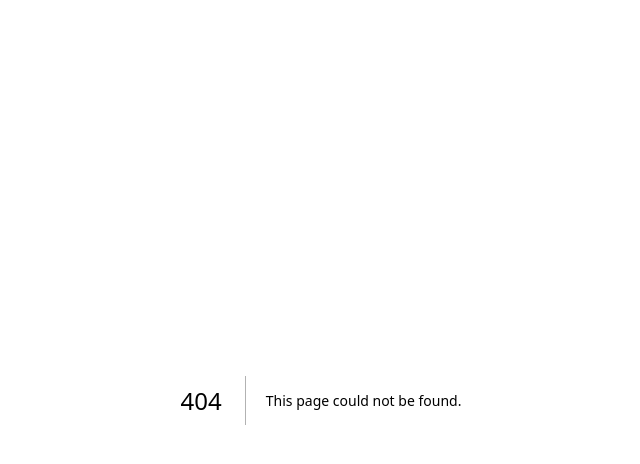
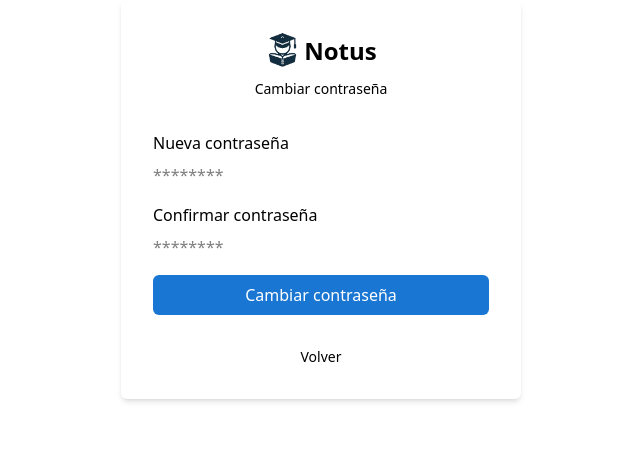
Before and after one commit to thecoderbutcher/notus, a Next.js app: page /new-password in a window 1280 px wide. Before the commit this address had no page. Shown: the top 464 px of the page, without its empty margins (319-959 px from the left). Built offline with nearby package versions, Linux system fonts and the light colour scheme.

Commit message:
feat: add auth new password

```diff
--- /dev/null
+++ b/app/(auth)/new-password/action/new-password.ts
@@ -0,0 +1,42 @@
+'use server';
+import * as z from 'zod';
+import { NewPasswordSchema } from '@/schemas';
+import { getPasswordResetTokenByToken } from '@/app/(auth)/lib/reset-password-token';
+import { getUserByEmail } from '@/app/(auth)/lib/user';
+import bcrypt from 'bcryptjs';
+import { db } from '@/lib/db';
+
+export const newPassword = async (
+  values: z.infer<typeof NewPasswordSchema>,
+  token?: string | null,
+) => {
+  if (!token) { return { error: 'Token no válido!' } }
+
+  const validateFields = NewPasswordSchema.safeParse(values);
+  if (!validateFields.success) { return { error: "Campos no validos!" } }
+
+  const { password } = validateFields.data;
+  const existingToken = await getPasswordResetTokenByToken(token);
+
+  if (!existingToken) { return { error: 'Token no valido!' } }
+
+  const hasExpired = new Date(existingToken.expires) < new Date();
+  if (hasExpired) { return { error: 'El token ha expirado!' } };
+
+  const existingUser = await getUserByEmail(existingToken.email);
+  if (!existingUser) { return { error: 'Email no registrado!' } }
+
+  const hashedPassword = await bcrypt.hash(password, 10);
+
+  await db.user.update({
+    where: { id: existingUser.id },
+    data: { password: hashedPassword },
+  });
+
+  await db.passwordResetToken.delete({
+    where: { id: existingToken.id }
+  });
+
+  return { success: "Contraseña actualizada!" }
+
+}
--- /dev/null
+++ b/app/(auth)/new-password/components/new-password-form.tsx
@@ -0,0 +1,99 @@
+'use client';
+
+import * as z from 'zod';
+import { zodResolver } from '@hookform/resolvers/zod';
+import { useForm } from 'react-hook-form';
+import { useState, useTransition } from 'react';
+import { useSearchParams } from 'next/navigation';
+import { newPassword } from '../action/new-password';
+import { NewPasswordSchema } from '@/schemas';
+import { FormSuccess } from '@/app/(auth)/components/form-success';
+import { FormError } from '@/app/(auth)/components/form-error';
+const NewPasswordForm = () => {
+  const searchParams = useSearchParams();
+  const token = searchParams.get('token');
+  const [error, setError] = useState<string | undefined>('');
+  const [success, setSuccess] = useState<string | undefined>('');
+
+  const [isPending, startTransition] = useTransition();
+
+  const {
+    register,
+    handleSubmit,
+    formState: { errors },
+  } = useForm<z.infer<typeof NewPasswordSchema>>({
+    resolver: zodResolver(NewPasswordSchema),
+    defaultValues: {
+      password: '',
+      confirmPassword: '',
+    },
+  });
+
+  const onSubmit = (values: z.infer<typeof NewPasswordSchema>) => {
+    setError('');
+    setSuccess('');
+
+    startTransition(() => {
+      newPassword(values, token).then(data => {
+        setError(data?.error);
+        setSuccess(data?.success);
+      });
+    });
+  };
+  return (
+    <form className="flex flex-col gap-4" onSubmit={handleSubmit(onSubmit)}>
+      <div className="flex flex-col gap-2">
+        <label
+          htmlFor="password"
+          className={`${errors.password ? 'text-danger' : ''}`}
+        >
+          Nueva contraseña
+        </label>
+        <input
+          {...register('password')}
+          type="password"
+          name="password"
+          id="password"
+          placeholder="********"
+          disabled={isPending}
+        />
+        {errors.password && (
+          <p className="text-sm text-danger">{errors.password.message}</p>
+        )}
+      </div>
+      <div className="flex flex-col gap-2">
+        <label
+          htmlFor="confirmPassword"
+          className={`${errors.confirmPassword ? 'text-danger' : ''}`}
+        >
+          Confirmar contraseña
+        </label>
+        <input
+          {...register('confirmPassword')}
+          type="password"
+          name="confirmPassword"
+          id="confirmPassword"
+          placeholder="********"
+          disabled={isPending}
+        />
+        {errors.confirmPassword && (
+          <p className="text-sm text-danger">
+            {errors.confirmPassword.message}
+          </p>
+        )}
+      </div>
+      <FormSuccess message={success} />
+      <FormError message={error} />
+      <div className="flex flex-col gap-2">
+        <button
+          className="w-full bg-primary text-white py-2 rounded-md"
+          disabled={isPending}
+        >
+          Cambiar contraseña
+        </button>
+      </div>
+    </form>
+  );
+};
+
+export default NewPasswordForm;
--- /dev/null
+++ b/app/(auth)/new-password/page.tsx
@@ -0,0 +1,17 @@
+import { AuthCardWrapper } from '@/app/(auth)/components/card-wrapper';
+import NewPasswordForm from '@/app/(auth)/new-password/components/new-password-form';
+
+const page = () => {
+  return (
+    <AuthCardWrapper
+      headerLabel="Cambiar contraseña"
+      backLabel="Volver"
+      backLink="/login"
+      social={false}
+    >
+      <NewPasswordForm />
+    </AuthCardWrapper>
+  );
+};
+
+export default page;
```
